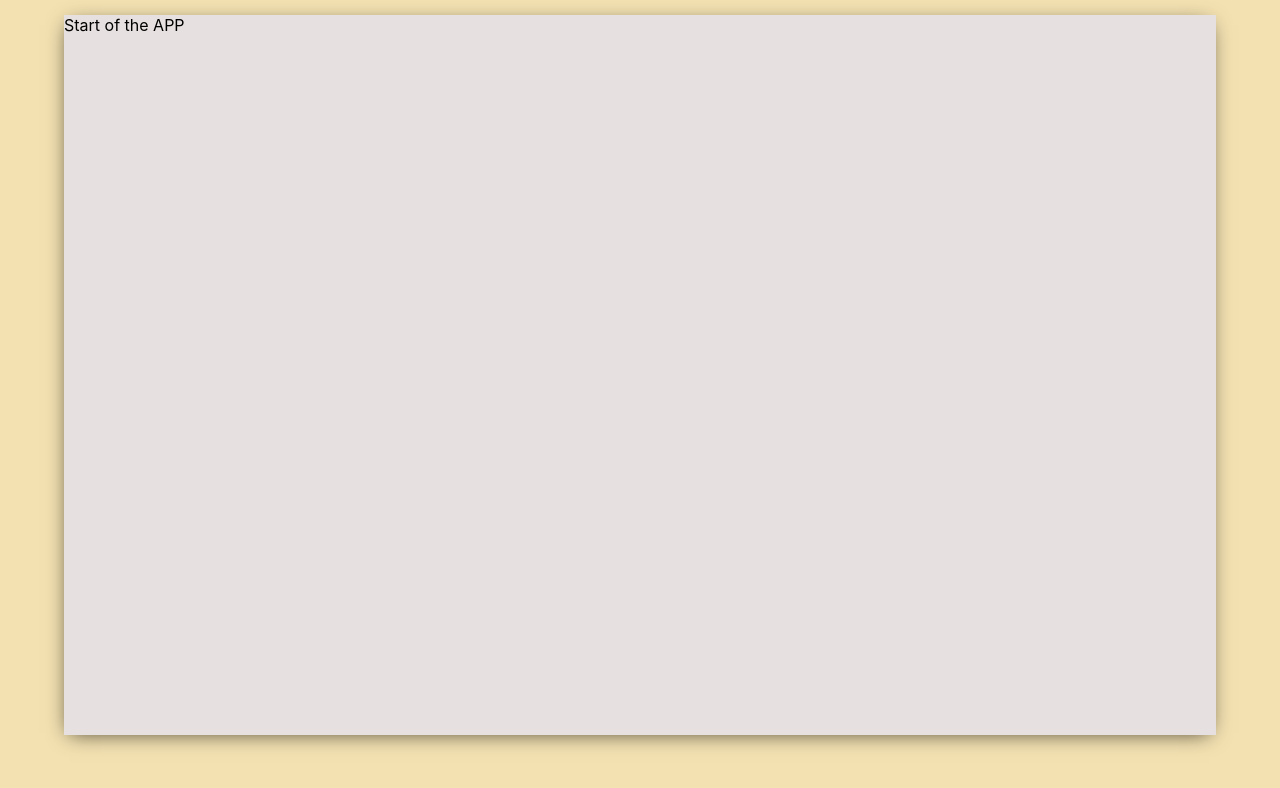
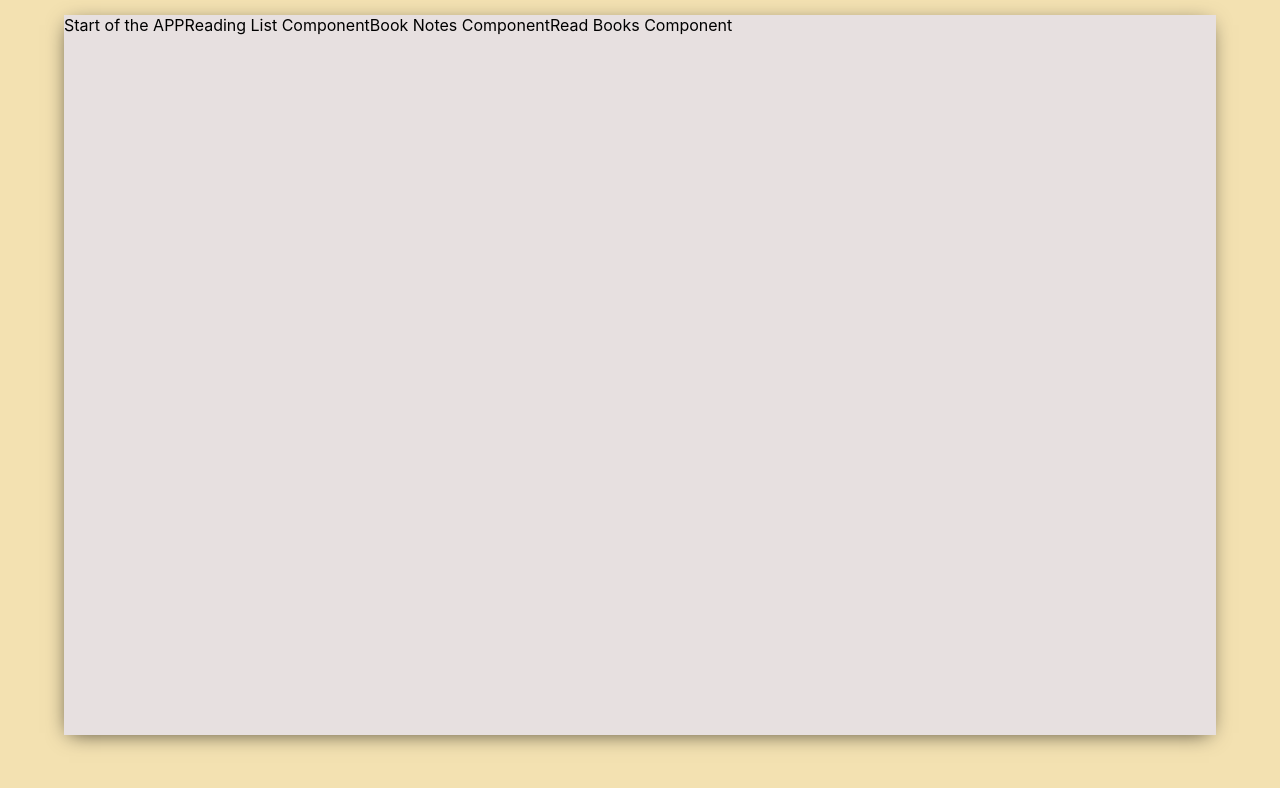
Before and after one commit to adospinoiu/MERN_Reading_List, a React (Create React App) app in the folder reading_list-front-end/: page / in a window 1280 px wide. Shown: the top 788 px of the page. Built offline with nearby package versions, Linux system fonts and the light colour scheme.

Commit message:
Added generic <p> to each component and imported into App.js file

```diff
--- a/reading_list-front-end/src/App.js
+++ b/reading_list-front-end/src/App.js
@@ -1,4 +1,7 @@
 import './App.css';
+import BookNotes from './BookNotes';
+import ReadBooks from './ReadBooks';
+import ReadingList from './ReadingList';
 
 function App() {
   return (
@@ -6,11 +9,11 @@ function App() {
       <div className="app__body">
         <p>Start of the APP</p>
 
-        {/* <ReadingList /> */}
+        <ReadingList />
 
-        {/* <BookNotes /> */}
+        <BookNotes />
 
-        {/* <ReadBooks /> */}
+        <ReadBooks />
       </div>
     </div>
   );
--- a/reading_list-front-end/src/BookNotes.js
+++ b/reading_list-front-end/src/BookNotes.js
@@ -3,7 +3,7 @@ import React from 'react'
 function BookNotes() {
     return (
         <div>
-
+            <p>Book Notes Component</p>
         </div>
     )
 }
--- a/reading_list-front-end/src/ReadBooks.js
+++ b/reading_list-front-end/src/ReadBooks.js
@@ -3,7 +3,7 @@ import React from 'react'
 function ReadBooks() {
     return (
         <div>
-
+            <p>Read Books Component</p>
         </div>
     )
 }
--- a/reading_list-front-end/src/ReadingList.js
+++ b/reading_list-front-end/src/ReadingList.js
@@ -3,7 +3,7 @@ import React from 'react'
 function ReadingList() {
     return (
         <div>
-
+            <p>Reading List Component</p>
         </div>
     )
 }
```
Also changed, not shown: 1 other file (tests, documents, lock files or other folders).
